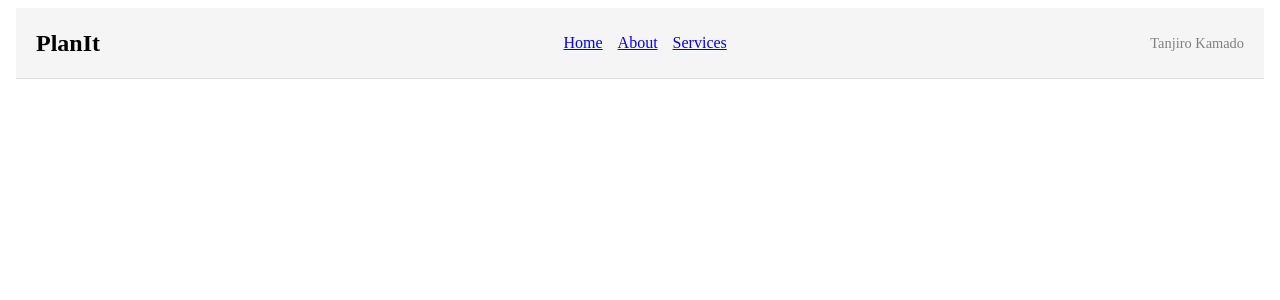
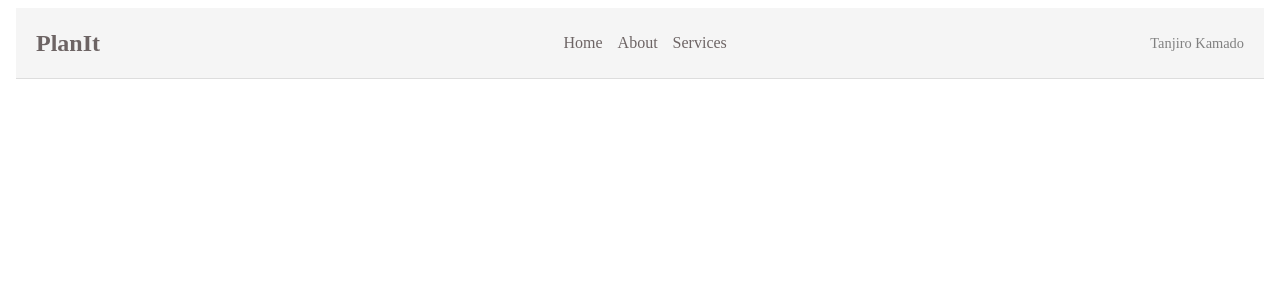
Before and after one commit to Event-Management-System-SVFC/EventManagementSystemFrontend, an Angular app: page / in a window 1280 px wide. Shown: the top 300 px of the page. Built offline with nearby package versions, Linux system fonts and the light colour scheme.

Commit message:
added some changes

```diff
--- a/src/app/app.component.css
+++ b/src/app/app.component.css
@@ -26,3 +26,9 @@
     font-size: 0.9em;
     color: gray;
 }
+
+a{
+    font-size: 1rem;
+    color: #6d6464;
+    text-decoration: none;
+}
--- a/src/app/app.component.html
+++ b/src/app/app.component.html
@@ -7,7 +7,7 @@
 </head>
 <body>
     <header class="navbar">
-        <div class="logo">PlanIt</div>
+        <a routerLink='dashboard'><div class="logo">PlanIt</div></a>
         <nav>
             <ul>
                 <li><a routerLink='home'>Home</a></li>
@@ -15,7 +15,7 @@
                 <li><a routerLink='services'>Services</a></li>
             </ul>
         </nav>
-        <div class="user-profile">Tanjiro Kamado</div>
+        <a routerLink=''><div class="user-profile">Tanjiro Kamado</div></a>
     </header>
 </body>
 
```
